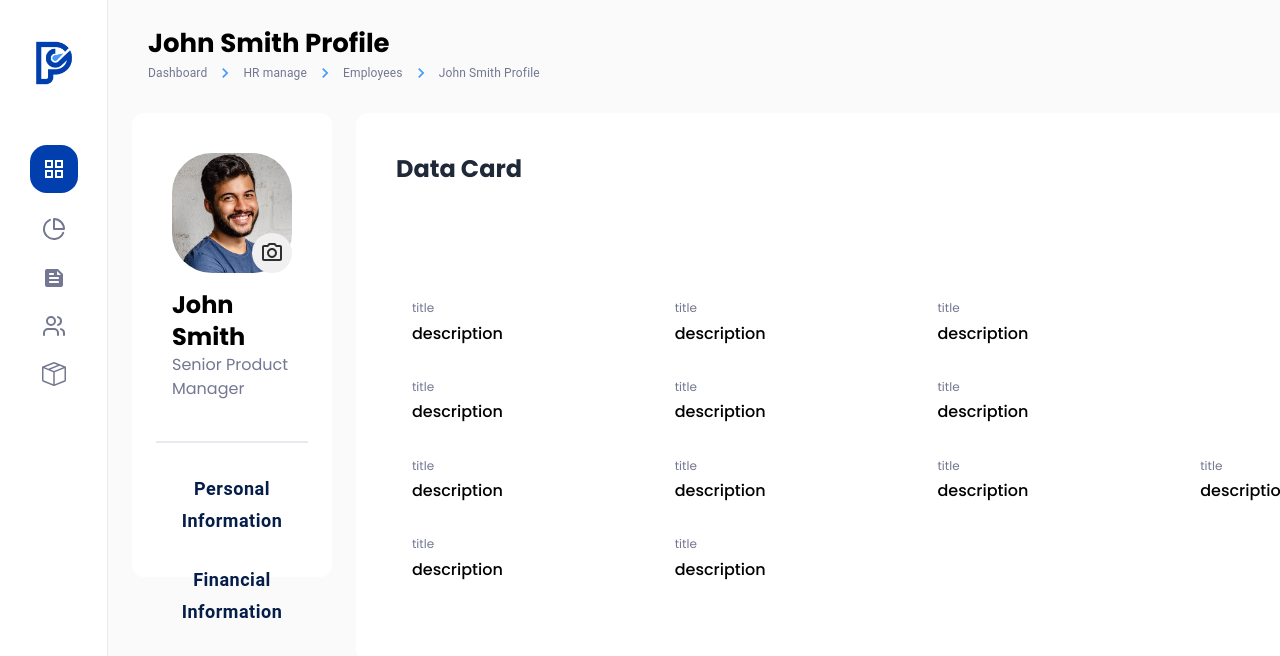
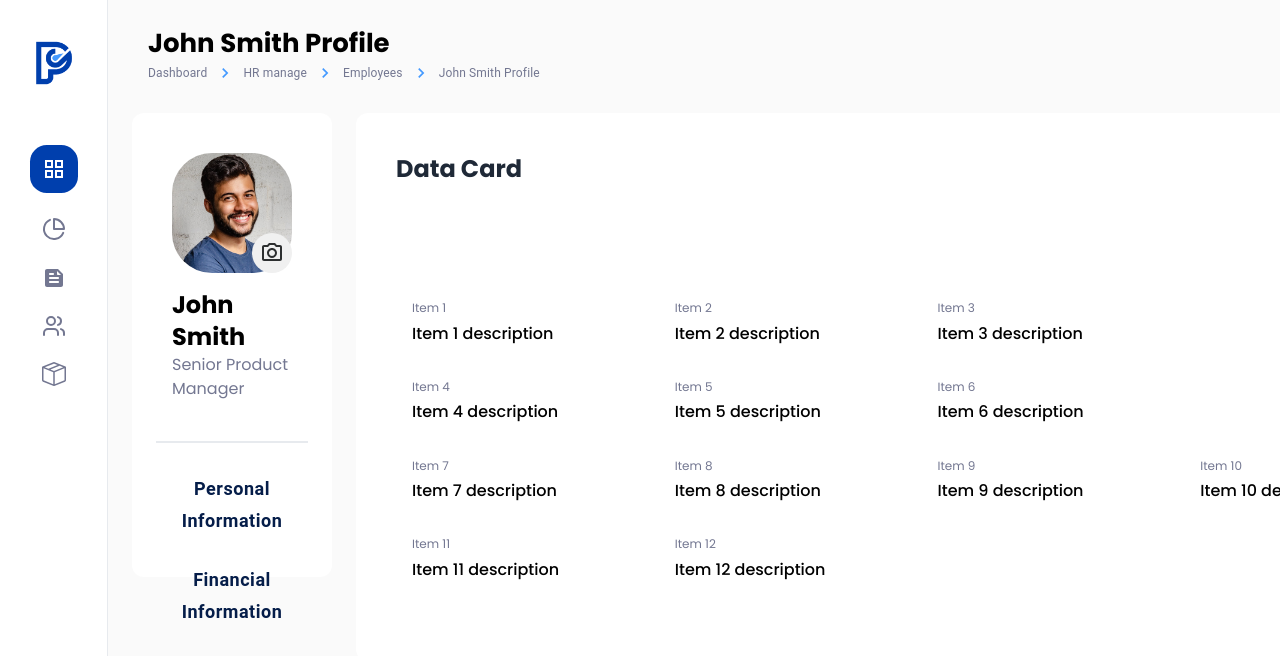
Before and after one commit to AdhamMadkour/personal-profile-graph-ql, a React (Vite) app: page / in a window 1280 px wide. Shown: the top 656 px of the page. Built offline with nearby package versions, Linux system fonts and the light colour scheme.

Commit message:
make save button functional without saving the data from the form

```diff
--- a/src/components/DataCard.tsx
+++ b/src/components/DataCard.tsx
@@ -1,11 +1,14 @@
+import { useState } from "react";
 import DataCardForm from "./DataCardForm";
 import DataCardHeader from "./DataCardHeader";
 
+
 const DataCard = () => {
+  const [editable, setEditable] = useState(false);
   return (
     <div className="grid w-[1155px] h-[548px] bg-white rounded-xl p-10">
-      <DataCardHeader></DataCardHeader>
-      <DataCardForm />
+      <DataCardHeader edit={editable} setEdit={setEditable}></DataCardHeader>
+      <DataCardForm edit={editable} />
     </div>
   );
 };
--- a/src/components/DataCardForm.tsx
+++ b/src/components/DataCardForm.tsx
@@ -1,6 +1,10 @@
 import DataCardFormItem from "./DataCardFormItem";
+import DataCardFormItemEditable from "./DataCardFormItemEditable";
+interface Props {
+  edit: boolean;
+}
 
-const DataCardForm = () => {
+const DataCardForm = (props: Props) => {
   const layout = [3, 3, 4, 2];
   // Sample data to populate the grid items
   const items = Array.from({ length: 12 }, (_, index) => `Item ${index + 1}`);
@@ -12,7 +16,19 @@ const DataCardForm = () => {
       for (let i = 0; i < columns; i++) {
         if (itemIndex < items.length) {
           rowItems.push(
-            <DataCardFormItem title={"title"} content={"description"} />
+            props.edit ? (
+              <DataCardFormItemEditable
+                title={`Item ${itemIndex + 1}`}
+                content={`Item ${itemIndex + 1} description`}
+                key={`item-${rowIndex}-${i}`}
+              />
+            ) : (
+              <DataCardFormItem
+                title={`Item ${itemIndex + 1}`}
+                content={`Item ${itemIndex + 1} description`}
+                key={`item-${rowIndex}-${i}`}
+              />
+            )
           );
           itemIndex++;
         }
--- /dev/null
+++ b/src/components/DataCardFormItemEditable.tsx
@@ -0,0 +1,22 @@
+import TextField from "@mui/material/TextField";
+interface Props {
+  title: string;
+  content: string;
+}
+
+{/* <div className='w-60 flex flex-col items-start gap-1 '>
+<h3 className='font-normal text-xs leading-relaxed text-[#737791]'>{props.title}</h3>
+<p className='font-[500] text-[16px]/[24px] '>{props.content}</p>
+</div> */}
+const DataCardFormItemEditable = (props: Props) => {
+  return <div>
+    <TextField
+      id="outlined-basic"
+      label={props.title}
+      variant="outlined"
+      defaultValue={props.content}
+    />
+  </div>;
+};
+
+export default DataCardFormItemEditable;
--- a/src/components/DataCardHeader.tsx
+++ b/src/components/DataCardHeader.tsx
@@ -1,10 +1,17 @@
 import Button from "@mui/material/Button";
-const DataCardHeader = () => {
+interface Props {
+  setEdit: (value: boolean) => void;
+  edit: boolean;
+}
+const DataCardHeader = (props: Props) => {
   return (
     <div className="flex flex-row w-[1075px] h-[36px] justify-between">
       <h1 className="text-2xl font-bold text-gray-800">Data Card</h1>
       <Button
         variant="contained"
+        onClick={() => {
+          props.setEdit(!props.edit);
+        }}
         sx={{
           backgroundColor: "#0F6CBD",
           color: "#F8F8F8",
@@ -18,7 +25,7 @@ const DataCardHeader = () => {
           },
         }}
       >
-        Edit
+        {props.edit ? "Save" : "Edit"}
       </Button>
     </div>
   );
```
Also changed, not shown: User.json (+30 -1 lines).
